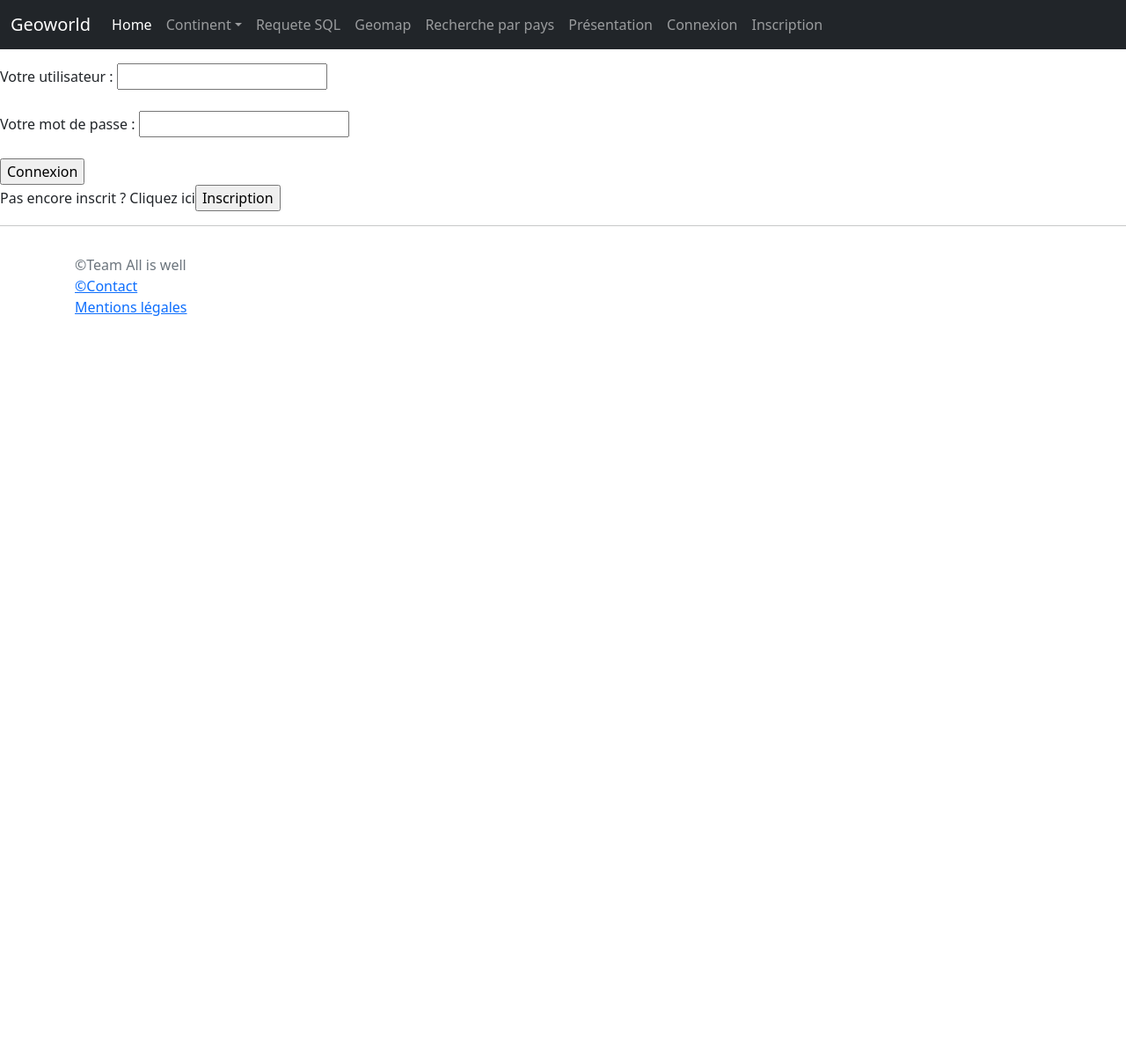
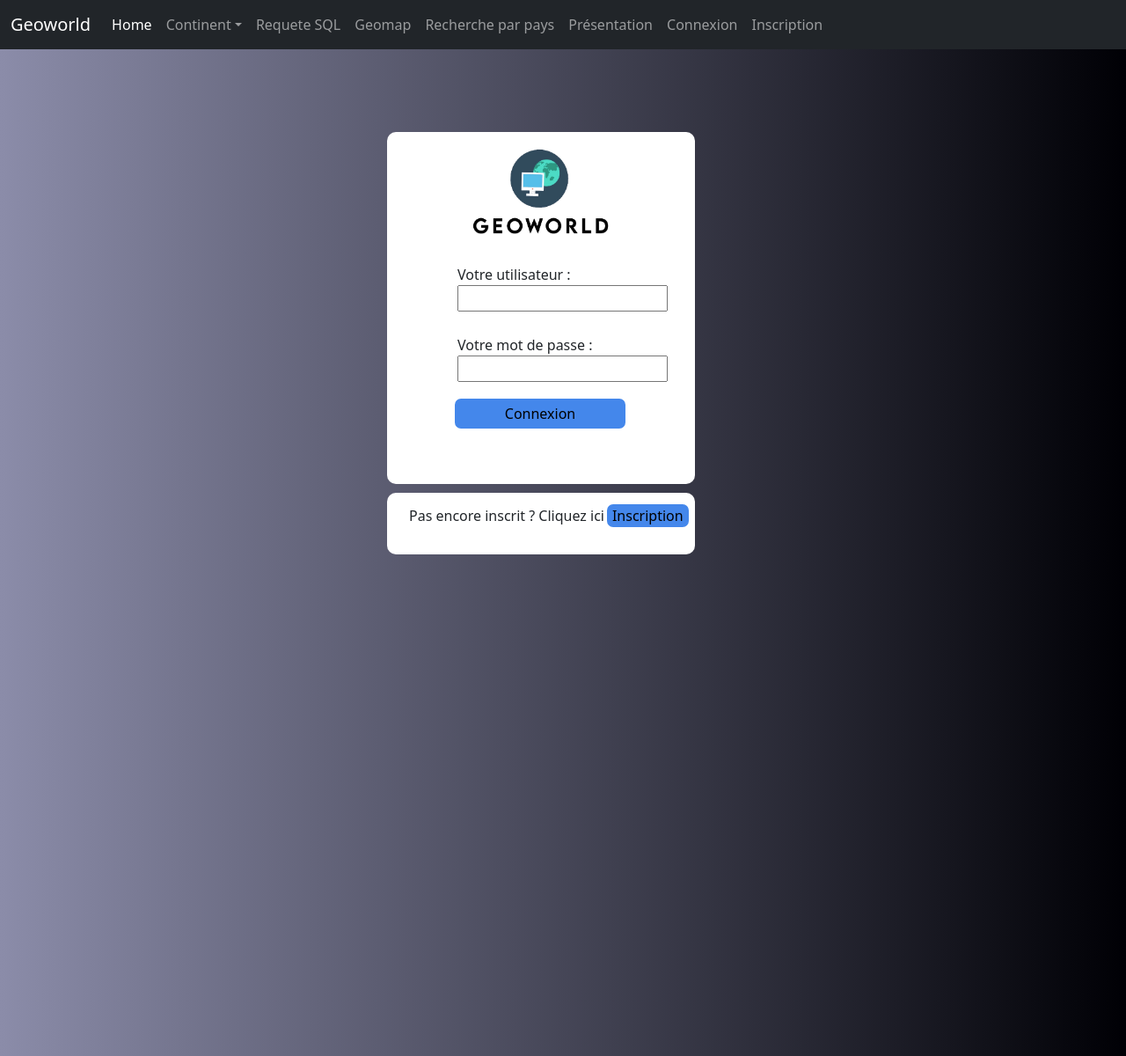
Before and after one commit to devamadushan/GEOWORLD, a PHP site: page /Authentif.php in a window 1280 px wide. Shown: the whole page at 88% size. Run offline with PHP 8.4, Linux system fonts and the light colour scheme; data that the repository does not hold is empty.

Commit message:
Ajout du CSS

```diff
--- a/Authentif.php
+++ b/Authentif.php
@@ -1,17 +1,35 @@
+<!DOCTYPE html>
+<html lang="en">
+<head>
+    <meta charset="UTF-8">
+    <meta http-equiv="X-UA-Compatible" content="IE=edge">
+    <meta name="viewport" content="width=device-width, initial-scale=1.0">
+    <link rel="stylesheet" href="style.css" />
+    <title>Document</title>
+</head>
+<body>
 <?php require_once 'inc/connect-db.php' ;
 require_once 'header.php';
 ?>
-<form action="loginGeoworld.php" method="post">
-Votre utilisateur : <input type="text" name="login"><br />
+<form class="carre" action="loginGeoworld.php" method="post">
+<img class="img-fluid" src="images/LOGO.JPG" >
+    <div class="login">
+Votre utilisateur : <input  type="text" name="login"><br />
+</div>
 <br />
+<div class="pwd">
 Votre mot de passe : <input type="password" name="pwd"><br />
+</div>
 <br />
-<input type="submit" value="Connexion">
+<input class="submit" type="submit" value="Connexion">
 </form>
  <form action="Inscrip.php" methode="post">
-<p>Pas encore inscrit ? Cliquez ici<input type="submit" value="Inscription"></p>
+    <div  class="carre2" >
+<p class="ins">Pas encore inscrit ? Cliquez ici<input class="inscription" type="submit" value="Inscription"></p>
+</div>
     </form>
     <?php
 require_once 'javascripts.php';
-require_once 'footer.php';
+//require_once 'footer.php';
 ?>
+</body>
--- a/Inscrip.php
+++ b/Inscrip.php
@@ -3,6 +3,7 @@
 <head>
     <meta charset="utf-8">
     <meta name="viewport" content="width=device-width, initial-scale=1">
+    <link rel="stylesheet" href="style.css" />
     <title>Formulaire Geoworld</title>
 </head>
 <body>
@@ -32,6 +33,7 @@
  */
 require_once 'inc/connect-db.php';
 require_once 'inc/manager-db.php';
+require_once 'header.php';
 ?>
 <form action="GeoworldTraitement.php" method="post">
 <h1>Inscription</h1>
@@ -51,4 +53,8 @@ require_once 'inc/manager-db.php';
 
 </form>
 </body>
+<?php
+require_once 'javascripts.php';
+require_once 'footer.php';
+?>
 </html>
--- a/continent.php
+++ b/continent.php
@@ -1,3 +1,5 @@
+
+
 <?php
 /**
  * Home Page
@@ -35,6 +37,7 @@ $desPays = getCountriesByContinent($continent);
 
 
 ?>
+<body>
 
 <main role="main" class="flex-shrink-0">
 
@@ -94,7 +97,7 @@ $desPays = getCountriesByContinent($continent);
 
   </div>
 </main>
-
+       </body>
 <?php
 require_once 'javascripts.php';
 require_once 'footer.php';
--- a/footer.php
+++ b/footer.php
@@ -14,6 +14,7 @@
 
 ?>
 <hr/>
+
 <footer class="footer mt-auto py-3">
   <div class="container">
     <span class="text-muted">&copy;Team All is well</span>
--- a/style.css
+++ b/style.css
@@ -1,4 +1,4 @@
-
+/* table de utilisateurs.php*/
 table {
     border: medium solid #6495ed;
     border-collapse: collapse;
@@ -6,6 +6,8 @@ border-collapse: collapse;
     width: 10%;
     text-align: center;
     }
+
+/* table de utilisateurs.php*/
     th {
     font-family: monospace;
     border: thin solid #6495ed;
@@ -14,6 +16,8 @@ width: 50%;
     padding: 5px;
     background-color: #D0E3FA;
     }
+
+/* table de utilisateurs.php*/
     td {
     font-family: sans-serif;
     border: thin solid #6495ed;
@@ -24,11 +28,138 @@ text-align: center;
     background-color: #ffffff;
     vertical-align:middle;
     }
+
+    /* table de utilisateurs.php*/
     caption {
     font-family: sans-serif;
+    }
 
-}
+    /* table de utilisateurs.php*/
     tbody td  {
         text-align: center;
         border: 1px solid black;
     }
+
+    /* table de barrederecherche*/
+    .ta{
+        border: medium solid #6495ed;
+    border-collapse: collapse;
+        position:absolute; left:50px; top:300px;
+        text-align: center;
+        width: 90%;
+
+    /* submit et input de la barrederecherche.php */
+    }
+    .BDR {
+        position:absolute; left:400px; top:160px;
+
+    }
+
+    /* input de barrederecherche.php*/
+    .RECHERCHE {
+        width: 160%;
+        height: 60px;
+        -webkit-transition: width 0.15s ease-in-out;
+        transition: width 0.15s ease-in-out;
+    }
+
+    /* submit de barrederecherche.php*/
+    .VALIDER {
+        position:absolute; left:300px; top:0px;
+        width: 100%;
+        height: 60px;
+        -webkit-transition: width 0.15s ease-in-out;
+        transition: width 0.15s ease-in-out;
+        background-color: #D0E3FA;
+        border: medium solid #6495ed;
+        font-family: monospace;
+    }
+
+    /* titre de utilisateurs.php "h3"*/
+    .utilisateur{
+        position:absolute; left:240px; top:80px;
+        color:#ffffff;
+        font-family: "Times New Roman", Times,serif ;
+        font-weight: 800px;
+    }
+
+ /* titre de utilisateurs.php "h3"*/
+    .utilisateur2{
+        position:absolute; left:760px; top:80px;
+        color:#ffffff;
+        font-family: "Times New Roman", Times,serif ;
+    }
+
+     /* background color*/
+:root{
+    --color-bg: linear-gradient(to right,#8b8ca9,#000005);
+    --color-glass:linear-gradient(to left,#142544,#1a9092);
+    --color-water:linear-gradient(to left,#142544,#1b6d6e);
+    --color-merde:linear-gradient(to right,#D0E3FA,#0059ff);
+
+}
+ /* pour la page de authentif,utilisateurs,barrederecherche */
+body{
+    background-image:var(--color-bg);
+    }
+/* authentif.php pour login et mdp*/
+    .carre{
+        width:350px;
+        height:400px;
+        background:rgb(255, 255, 255);
+        position:absolute; left:440px; top:150px;
+        -webkit-border-radius:10px;
+    }
+
+    /* authentif.php pour l'inscription*/
+    .carre2{
+        width:350px;
+        height:70px;
+        background:rgb(255, 255, 255);
+        position:absolute; left:440px; top:560px;
+        -webkit-border-radius:10px;
+    }
+
+    /* authentif.php input login*/
+.login{
+    position:absolute; left:80px; top:150px;
+}
+
+/* authentif.php input pwd*/
+.pwd{
+    position:absolute; left:80px; top:230px;
+}
+
+/* authentif.php submit*/
+.submit{
+    width:200px;
+
+        height:40px;
+        background:rgb(68, 135, 235);
+        -webkit-border-radius:10px;
+        border: medium solid #ffffff;
+        position:absolute; left:74px; top:300px;
+    }
+
+    /* authentif.php logo*/
+    .img-fluid {
+        width:170px;
+
+        position:absolute; left:90px; top:10px;
+
+    }
+
+    /* authentif.php inscription*/
+    .ins{
+
+        position:absolute; left:25px; top:10px;
+
+    }
+
+    /* authentif.php submit inscription*/
+    .inscription{
+    background:rgb(68, 135, 235);
+        -webkit-border-radius:10px;
+        border: medium solid #ffffff;
+
+    }
```
Also changed, not shown: barrederecherche.php (+12 -12 lines), index.php (+19 -2 lines), stylehome.css (added, +26 -0 lines), utilisateurs.php (+4 -4 lines), images/LOGO.JPG (added). Lines whose indentation alone changed are shown as unchanged.
